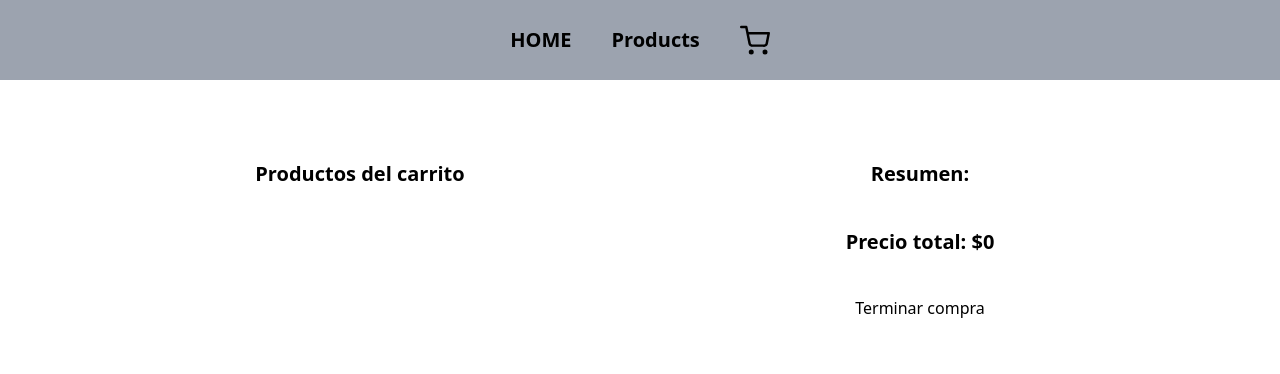
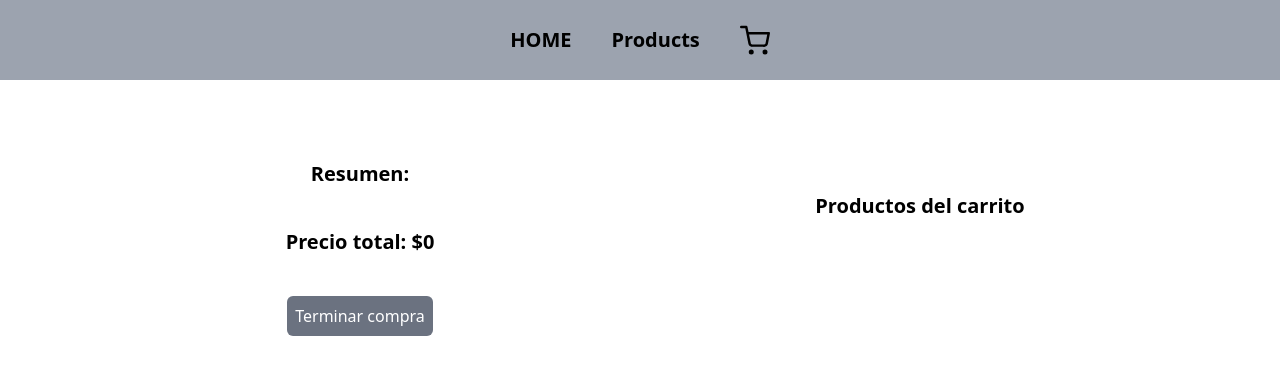
Before and after one commit to andresbonelli/bootcamp-tp-grupal, a Next.js app in the folder ecommerce-basico/: page /cart in a window 1280 px wide. Shown: the top 374 px of the page. Built offline with nearby package versions, Linux system fonts and the light colour scheme.

Commit message:
cart styling

```diff
--- a/ecommerce-basico/app/cart/page.tsx
+++ b/ecommerce-basico/app/cart/page.tsx
@@ -4,16 +4,18 @@ import ProductsInCart from "../components/products_in_cart";
 export default function Cart() {
   return (
     <div className="w-screen sm:p-20 p-3 flex sm:flex-row flex-col justify-between items-start">
+      <div className="sm:w-1/2 w-screen flex flex-col justify-start items-center sm:gap-5">
+        <h1 className="text-center text-xl font-bold sm:mb-5 w-full">
+          Resumen:
+        </h1>
+        <CartSummary />
+      </div>
       <div className="sm:w-1/2 ">
-        <h1 className="text-center text-xl font-bold mb-5">
+        <h1 className="text-center text-xl font-bold my-8">
           Productos del carrito
         </h1>
         <ProductsInCart />
       </div>
-      <div className="sm:w-1/2 flex flex-col justify-start items-center gap-5">
-        <h1 className="text-center text-xl font-bold mb-5">Resumen:</h1>
-        <CartSummary />
-      </div>
     </div>
   );
 }
--- a/ecommerce-basico/app/components/cart_summary/index.tsx
+++ b/ecommerce-basico/app/components/cart_summary/index.tsx
@@ -9,7 +9,9 @@ export default function CartSummary() {
       <h1 className="text-center text-xl font-bold mb-5">
         Precio total: ${totalPrice}
       </h1>
-      <button className="rounded-md ">Terminar compra</button>
+      <button className="rounded-md bg-gray-500 text-white hover:bg-gray-700 p-2 ">
+        Terminar compra
+      </button>
     </>
   );
 }
```
